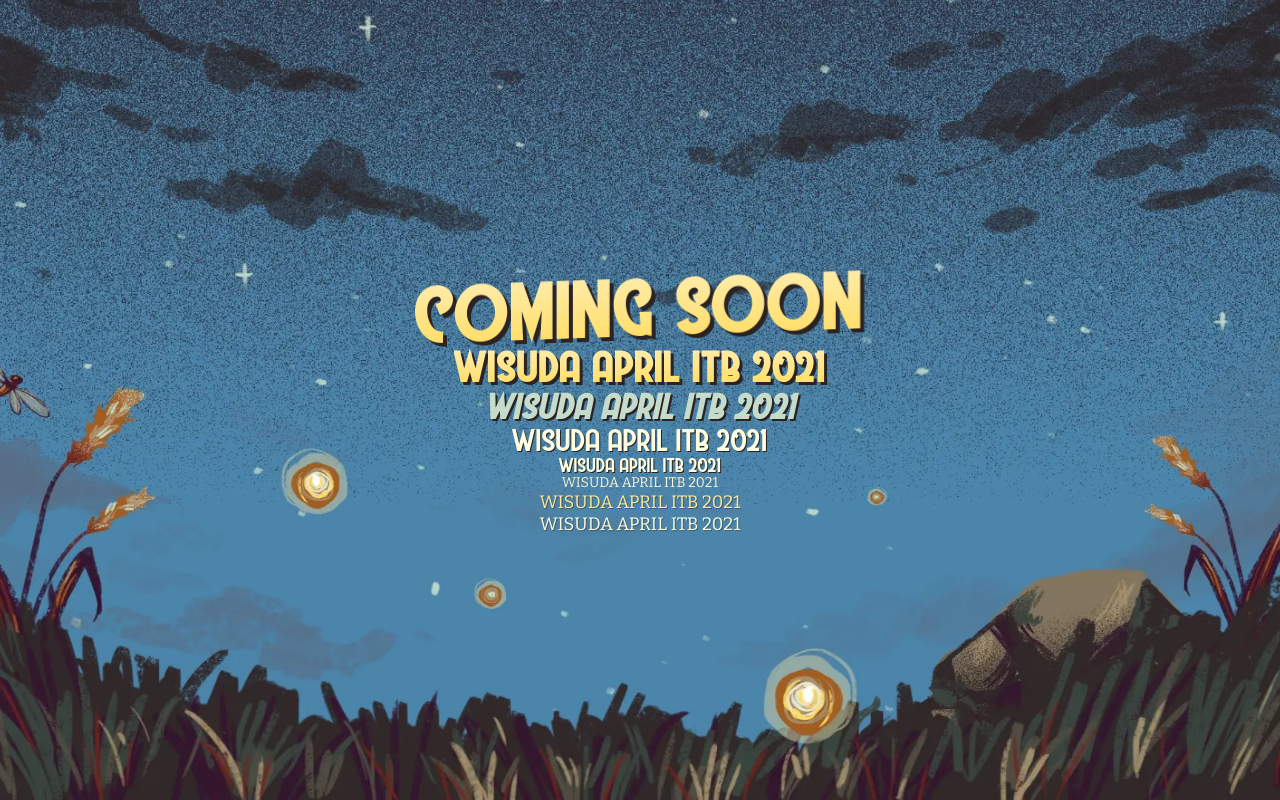
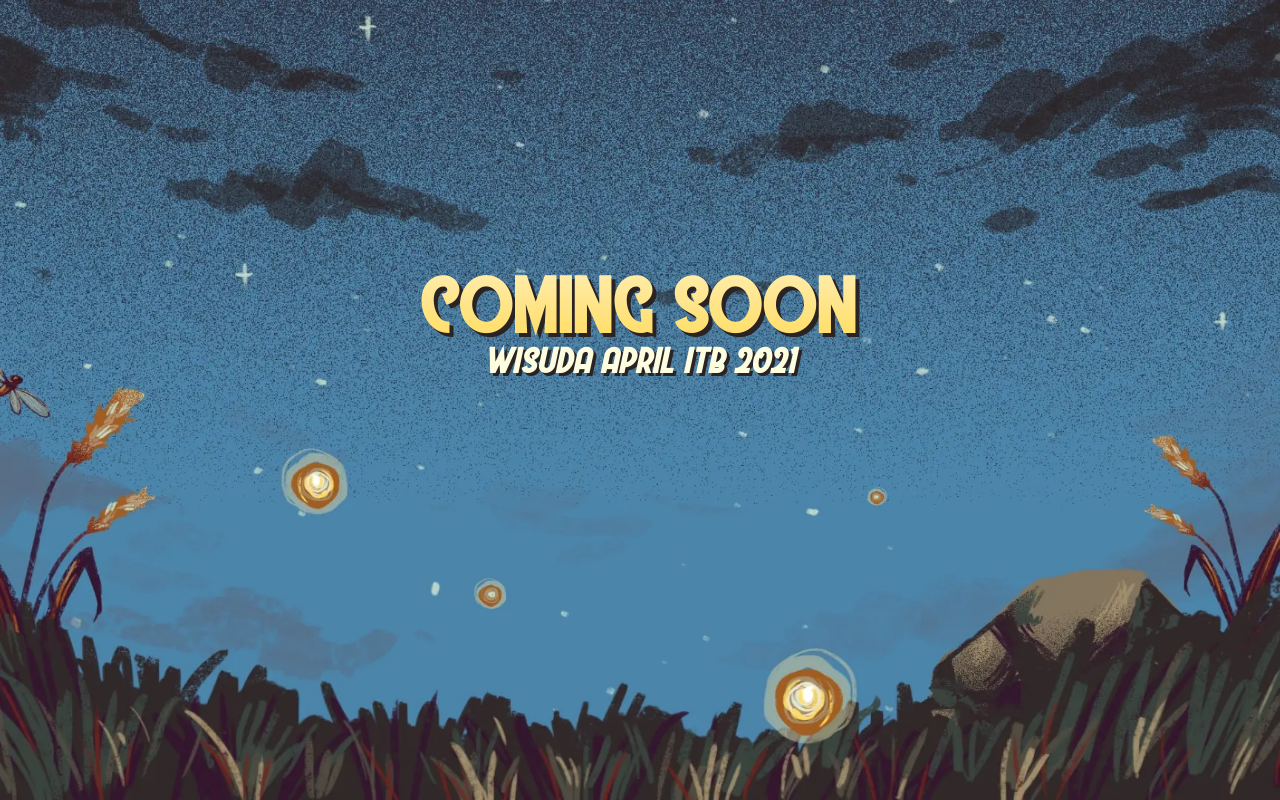
Before and after one commit to Wisuda-April-ITB-2021/Frontend, a React (Create React App) app: page / in a window 1280 px wide. Built offline with nearby package versions, Linux system fonts and the light colour scheme.

Commit message:
edit css

```diff
--- /dev/null
+++ b/src/components/Headings.jsx
@@ -0,0 +1,26 @@
+import React from 'react'
+import "./Headings.scss"
+
+export const H1 = ({children}) => {
+    return (
+        <h1 className="H1">
+            {children}
+        </h1>
+    )
+}
+
+export const H2 = ({children}) => {
+    return (
+        <h2 className="H2">
+            {children}
+        </h2>
+    )
+}
+
+export const H3 = ({children}) => {
+    return (
+        <h3 className="H3">
+            {children}
+        </h3>
+    )
+}
--- /dev/null
+++ b/src/components/Headings.scss
@@ -0,0 +1,33 @@
+@import "../styles/mixin.scss";
+@import "../styles/variables.scss";
+
+.H1,
+.H2 {
+  background: linear-gradient(180deg, #ffeeb4 0%, #ffdd63 100%);
+  -webkit-background-clip: text;
+  background-clip: text;
+  -webkit-text-fill-color: transparent;
+}
+
+.H3 {
+  color: $white;
+}
+
+// .H1 {
+//   -webkit-filter: drop-shadow(0.4vw 0.4vw $black);
+//   filter: drop-shadow(0.4vw 0.4vw $black);
+// }
+
+// .H2 {
+//   -webkit-filter: drop-shadow(0.3vw 0.3vw $black);
+//   filter: drop-shadow(0.3vw 0.3vw $black);
+// }
+
+$headings: 3;
+@for $i from 1 through $headings {
+  .H#{$i} {
+    $translation: #{0.7 - 0.1 * $i}vh;
+    -webkit-filter: drop-shadow($translation $translation $black);
+    filter: drop-shadow($translation $translation $black);
+  }
+}
--- a/src/pages/ComingSoon.jsx
+++ b/src/pages/ComingSoon.jsx
@@ -1,17 +1,12 @@
-import React from "react";
-import "./ComingSoon.scss";
+import React from 'react'
+import { H1, H3 } from '../components/Headings'
+import "./ComingSoon.scss"
 
 export const ComingSoon = () => {
-  return (
-    <div className="coming-soon">
-      <h1>COMING SOON</h1>
-      <h2>WISUDA APRIL ITB 2021</h2>
-      <h3>WISUDA APRIL ITB 2021</h3>
-      <h4>WISUDA APRIL ITB 2021</h4>
-      <h5>WISUDA APRIL ITB 2021</h5>
-      <h6>WISUDA APRIL ITB 2021</h6>
-      <a href="www.wispril.com">WISUDA APRIL ITB 2021</a>
-      <p>WISUDA APRIL ITB 2021</p>
-    </div>
-  );
-};
+    return (
+        <div className="coming-soon">
+            <H1>COMING SOON</H1>
+            <H3>WISUDA APRIL ITB 2021</H3>
+        </div>
+    )
+}
--- a/src/pages/ComingSoon.scss
+++ b/src/pages/ComingSoon.scss
@@ -6,4 +6,8 @@
   @include flex_center(column);
   background: url(../images/bg/coming-soon.webp) no-repeat center center;
   background-size: cover;
+
+  & > * {
+    transform: translateY(-10vh);
+  }
 }
--- a/src/styles/base.scss
+++ b/src/styles/base.scss
@@ -1,6 +1,5 @@
 // INIT
-@import "./variables.scss";
-@import "./mixin.scss";
+@import "./variables";
 
 * {
   margin: 0;
@@ -39,80 +38,43 @@
 h1,
 h2,
 h3 {
-  letter-spacing: 0.03em;
-}
-
-h1,
-h2 {
-  background: linear-gradient(180deg, #ffeeb4 0%, #ffdd63 100%);
-  -webkit-background-clip: text;
-  background-clip: text;
-  -webkit-text-fill-color: transparent;
-}
-
-h4,
-h5,
-h6,
-p {
-  color: $white;
+  letter-spacing: 1px;
 }
 
 h1 {
-  font-size: clamp(54px, 5.5vw, 100px);
+  font-size: clamp(44px, 5.5vw, 100px);
   font-family: $font1;
-  transform: skewY(-2deg);
 }
 h2 {
-  font-size: clamp(30px, 3vw, 54px);
+  font-size: clamp(28px, 3.5vw, 54px);
   font-family: $font1;
 }
 h3 {
-  font-size: clamp(24px, 2.5vw, 44px);
+  font-size: clamp(22px, 2.5vw, 48px);
   font-family: $font1-italic;
-  color: $lightGreen;
 }
 h4 {
-  font-size: clamp(20px, 2.2vw, 36px);
+  font-size: clamp(22px, 2.2vw, 36px);
   font-weight: 300;
-  font-family: $font1;
+  font-family: $font2-bold;
 }
 h5 {
-  font-size: clamp(16px, 1.4vw, 18px);
+  font-size: clamp(14px, 2.1vw, 16px);
   font-weight: 300;
-  font-family: $font1;
+  font-family: $font2-italic;
 }
 h6 {
-  font-size: clamp(10px, 1.2vw, 14px);
+  font-size: clamp(12px, 2vw, 16px);
   font-weight: 500;
   font-family: $font2;
-  $translation: 0.1vh;
-  -webkit-filter: drop-shadow($translation $translation $black-transparent);
-  filter: drop-shadow($translation $translation $black-transparent);
 }
 
-p,
-a {
-  font-size: clamp(14px, 1.5vw, 18px);
+p {
+  font-size: clamp(13px, 2.2vw, 18px);
   font-family: $font2;
 }
 
 a {
   text-decoration: none;
-  color: $yellow;
+  font-family: $font2;
 }
-
-$headings: 5;
-@for $i from 1 through $headings {
-  h#{$i} {
-    $translation: #{0.7 - 0.115 * $i}vh;
-    -webkit-filter: drop-shadow($translation $translation $black);
-    filter: drop-shadow($translation $translation $black);
-  }
-}
-
-p,
-a {
-  $translation: 0.125vh;
-  -webkit-filter: drop-shadow($translation $translation $black-transparent);
-  filter: drop-shadow($translation $translation $black-transparent);
-}
--- a/src/styles/variables.scss
+++ b/src/styles/variables.scss
@@ -7,10 +7,5 @@
 $shadow-large: 10px 2px 0 rgba(43, 34, 35, 1);
 $shadow: 4px 2px 0 rgba(43, 34, 35, 1);
 
-$black: rgb(43, 34, 35);
-$black-transparent: rgba(43, 34, 35, 0.4);
-$white: rgb(253, 253, 223);
-$lightGreen: rgb(196, 220, 201);
-$darkBlue: rgb(47, 60, 79);
-$yellow: rgb(255, 232, 151);
-$blue: rgb(75, 133, 171);
+$black: #2b2223;
+$white: #fdfddf;
```
